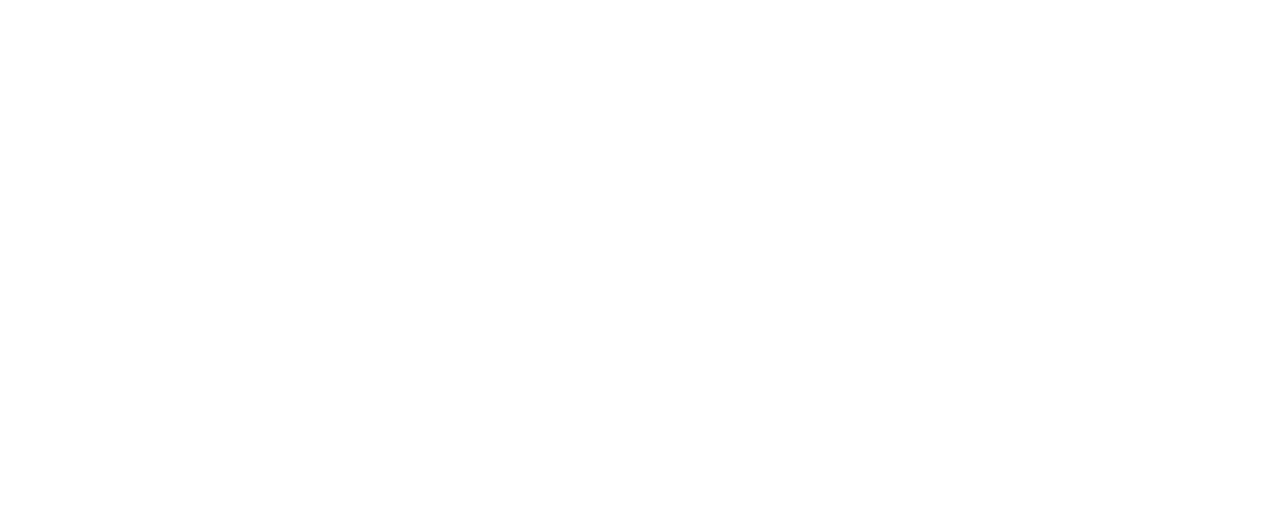
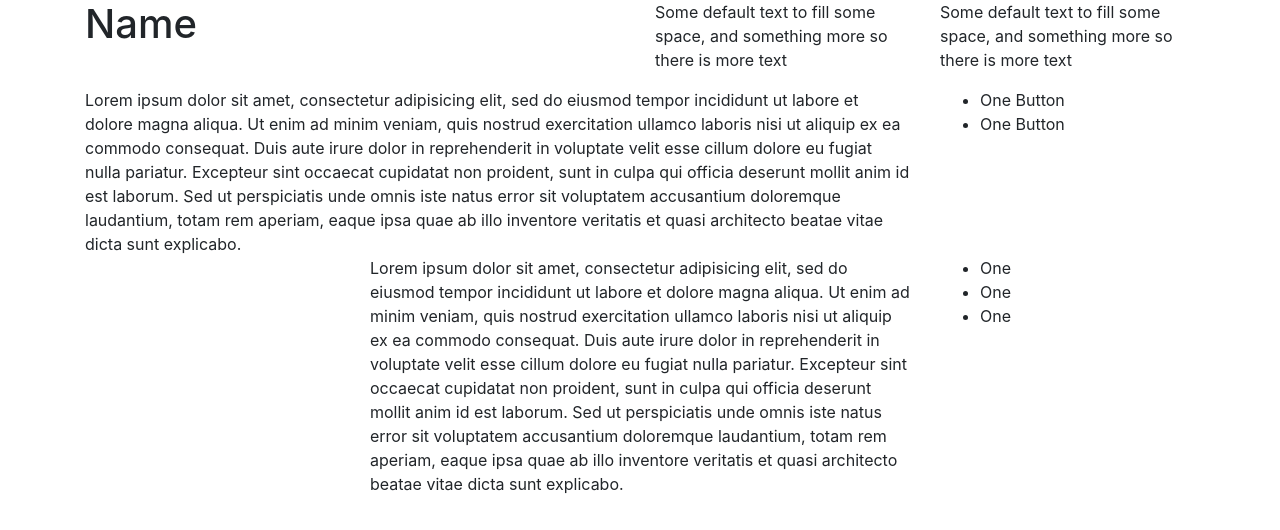
Before and after one commit to kwalczak80/Bootstrap-website, a plain HTML site: page index.html in a window 1280 px wide. Drawn offline with nearby package versions, Linux system fonts and the light colour scheme.

Commit message:
Create basic website structure

```diff
--- a/index.html
+++ b/index.html
@@ -1,26 +1,102 @@
-<!doctype html>
+<!DOCTYPE html>
 <html lang="en">
   <head>
     <!-- Required meta tags -->
-    <meta charset="utf-8">
-    <meta name="viewport" content="width=device-width, initial-scale=1, shrink-to-fit=no">
+    <meta charset="utf-8" />
+    <meta
+      name="viewport"
+      content="width=device-width, initial-scale=1, shrink-to-fit=no"
+    />
 
     <!-- Bootstrap CSS -->
-    <link rel="stylesheet" href="https://cdn.jsdelivr.net/npm/bootstrap@4.6.2/dist/css/bootstrap.min.css" integrity="sha384-xOolHFLEh07PJGoPkLv1IbcEPTNtaed2xpHsD9ESMhqIYd0nLMwNLD69Npy4HI+N" crossorigin="anonymous">
+    <link
+      rel="stylesheet"
+      href="https://cdn.jsdelivr.net/npm/bootstrap@4.6.2/dist/css/bootstrap.min.css"
+      integrity="sha384-xOolHFLEh07PJGoPkLv1IbcEPTNtaed2xpHsD9ESMhqIYd0nLMwNLD69Npy4HI+N"
+      crossorigin="anonymous"
+    />
 
     <title>Hello, world!</title>
   </head>
   <body>
     <header></header>
     <nav></nav>
-    <main></main>
+    <main class="container">
+      <div class="row">
+        <div class="col-md-6"><h1>Name</h1></div>
+        <div class="col-md-3">
+          <p>
+            Some default text to fill some space, and something more so there is
+            more text
+          </p>
+        </div>
+        <div class="col-md-3">
+          <p>
+            Some default text to fill some space, and something more so there is
+            more text
+          </p>
+        </div>
+      </div>
+      <div class="row">
+        <div class="col-md-9">
+          Lorem ipsum dolor sit amet, consectetur adipisicing elit, sed do
+          eiusmod tempor incididunt ut labore et dolore magna aliqua. Ut enim ad
+          minim veniam, quis nostrud exercitation ullamco laboris nisi ut
+          aliquip ex ea commodo consequat. Duis aute irure dolor in
+          reprehenderit in voluptate velit esse cillum dolore eu fugiat nulla
+          pariatur. Excepteur sint occaecat cupidatat non proident, sunt in
+          culpa qui officia deserunt mollit anim id est laborum. Sed ut
+          perspiciatis unde omnis iste natus error sit voluptatem accusantium
+          doloremque laudantium, totam rem aperiam, eaque ipsa quae ab illo
+          inventore veritatis et quasi architecto beatae vitae dicta sunt
+          explicabo.
+        </div>
+        <div class="col-md-3">
+          <ul>
+            <li>One Button</li>
+            <li>One Button</li>
+          </ul>
+        </div>
+      </div>
+      <div class="row">
+        <div class="col-3"><img src="" /></div>
+        <div class="col-6">
+          Lorem ipsum dolor sit amet, consectetur adipisicing elit, sed do
+          eiusmod tempor incididunt ut labore et dolore magna aliqua. Ut enim ad
+          minim veniam, quis nostrud exercitation ullamco laboris nisi ut
+          aliquip ex ea commodo consequat. Duis aute irure dolor in
+          reprehenderit in voluptate velit esse cillum dolore eu fugiat nulla
+          pariatur. Excepteur sint occaecat cupidatat non proident, sunt in
+          culpa qui officia deserunt mollit anim id est laborum. Sed ut
+          perspiciatis unde omnis iste natus error sit voluptatem accusantium
+          doloremque laudantium, totam rem aperiam, eaque ipsa quae ab illo
+          inventore veritatis et quasi architecto beatae vitae dicta sunt
+          explicabo.
+        </div>
+        <div class="col-3">
+          <ul>
+            <li>One</li>
+            <li>One</li>
+            <li>One</li>
+          </ul>
+        </div>
+      </div>
+    </main>
     <footer></footer>
 
     <!-- Optional JavaScript; choose one of the two! -->
 
     <!-- Option 1: jQuery and Bootstrap Bundle (includes Popper) -->
-    <script src="https://cdn.jsdelivr.net/npm/jquery@3.5.1/dist/jquery.slim.min.js" integrity="sha384-DfXdz2htPH0lsSSs5nCTpuj/zy4C+OGpamoFVy38MVBnE+IbbVYUew+OrCXaRkfj" crossorigin="anonymous"></script>
-    <script src="https://cdn.jsdelivr.net/npm/bootstrap@4.6.2/dist/js/bootstrap.bundle.min.js" integrity="sha384-Fy6S3B9q64WdZWQUiU+q4/2Lc9npb8tCaSX9FK7E8HnRr0Jz8D6OP9dO5Vg3Q9ct" crossorigin="anonymous"></script>
+    <script
+      src="https://cdn.jsdelivr.net/npm/jquery@3.5.1/dist/jquery.slim.min.js"
+      integrity="sha384-DfXdz2htPH0lsSSs5nCTpuj/zy4C+OGpamoFVy38MVBnE+IbbVYUew+OrCXaRkfj"
+      crossorigin="anonymous"
+    ></script>
+    <script
+      src="https://cdn.jsdelivr.net/npm/bootstrap@4.6.2/dist/js/bootstrap.bundle.min.js"
+      integrity="sha384-Fy6S3B9q64WdZWQUiU+q4/2Lc9npb8tCaSX9FK7E8HnRr0Jz8D6OP9dO5Vg3Q9ct"
+      crossorigin="anonymous"
+    ></script>
 
     <!-- Option 2: Separate Popper and Bootstrap JS -->
     <!--
```
